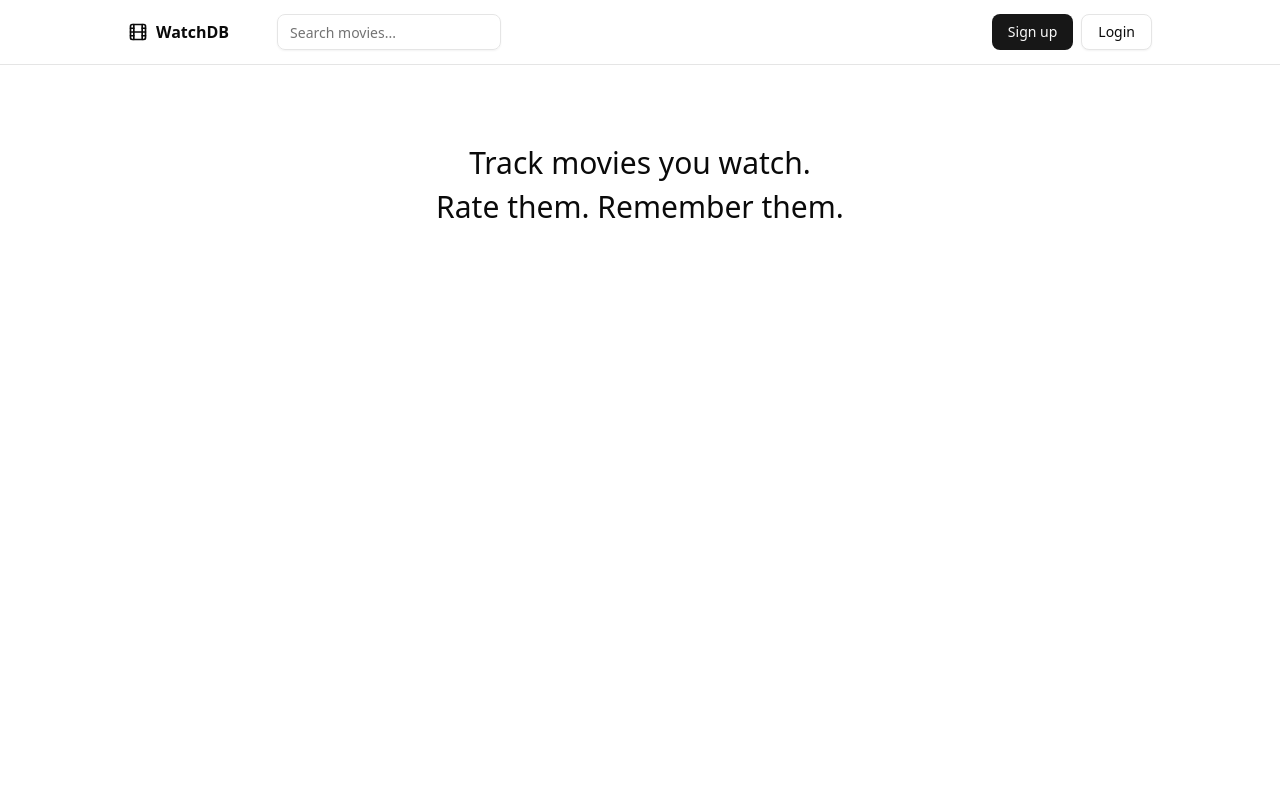
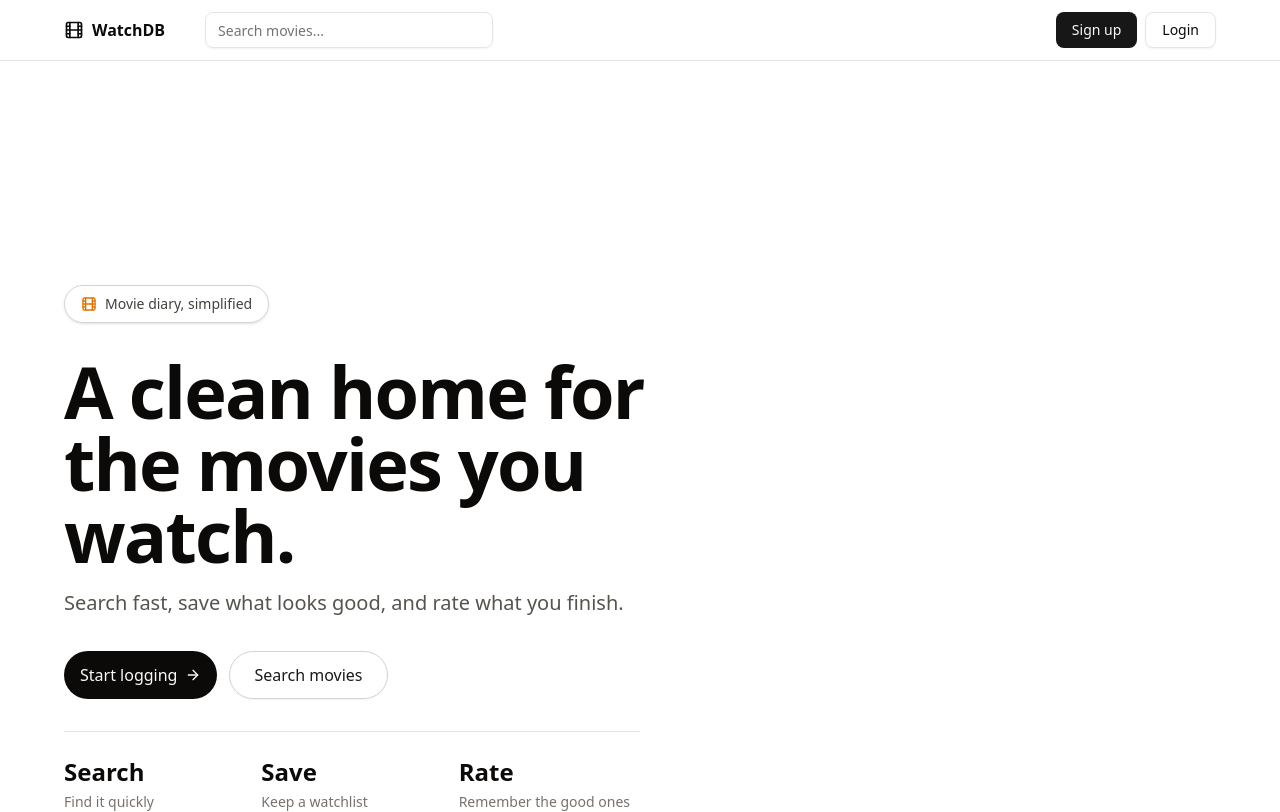
Before and after one commit to Schereshh/watch-db, a Next.js app: page / in a window 1280 px wide. Built offline with nearby package versions, Linux system fonts and the light colour scheme; no server answers.

Commit message:
feat: landing page redesign

```diff
--- a/app/(site)/layout.tsx
+++ b/app/(site)/layout.tsx
@@ -11,7 +11,10 @@ export default function SiteLayout({
   return (
     <div className="min-h-screen flex flex-col">
       <NavbarServer />
-      <main id="content" className="flex-1 container mx-auto px-32">
+      <main
+        id="content"
+        className="container mx-auto flex-1 px-4 sm:px-6 lg:px-10 xl:px-16"
+      >
         {children}
       </main>
     </div>
--- a/app/(site)/page.tsx
+++ b/app/(site)/page.tsx
@@ -1,8 +1,64 @@
+import Link from "next/link";
+import { ArrowRight, Film } from "lucide-react";
+
+import { Button } from "@/components/ui/button";
+
 export default function Home() {
   return (
-    <div className="flex flex-col items-center justify-center gap-2 py-20 text-center font-medium text-3xl">
-      <span>Track movies you watch.</span>
-      <span>Rate them. Remember them.</span>
+    <div className="pt-56">
+      <div className="max-w-2xl space-y-8">
+        <div className="inline-flex items-center gap-2 rounded-full border border-stone-300 bg-white/80 px-4 py-2 text-sm font-medium text-stone-700 shadow-sm backdrop-blur">
+          <Film className="h-4 w-4 text-amber-600" aria-hidden="true" />
+          Movie diary, simplified
+        </div>
+
+        <div className="space-y-4">
+          <h1 className="text-5xl font-semibold tracking-tight text-stone-950 lg:text-7xl">
+            A clean home for the movies you watch.
+          </h1>
+          <p className="max-w-xl text-lg leading-8 text-stone-600 lg:text-xl">
+            Search fast, save what looks good, and rate what you finish.
+          </p>
+        </div>
+
+        <div className="flex gap-3">
+          <Button
+            asChild
+            size="lg"
+            className="h-12 rounded-full bg-stone-950 px-6 text-base text-stone-50 hover:bg-stone-800"
+          >
+            <Link href="/sign-up">
+              Start logging
+              <ArrowRight className="h-4 w-4" aria-hidden="true" />
+            </Link>
+          </Button>
+          <Button
+            asChild
+            size="lg"
+            variant="outline"
+            className="h-12 rounded-full border-stone-300 bg-white/80 px-6 text-base text-stone-900 hover:bg-stone-100"
+          >
+            <Link href="/search">Search movies</Link>
+          </Button>
+        </div>
+
+        <div className="grid max-w-xl grid-cols-3 gap-4 border-t border-stone-200 pt-6">
+          <div>
+            <p className="text-2xl font-semibold text-stone-950">Search</p>
+            <p className="mt-1 text-sm text-stone-500">Find it quickly</p>
+          </div>
+          <div>
+            <p className="text-2xl font-semibold text-stone-950">Save</p>
+            <p className="mt-1 text-sm text-stone-500">Keep a watchlist</p>
+          </div>
+          <div>
+            <p className="text-2xl font-semibold text-stone-950">Rate</p>
+            <p className="mt-1 text-sm text-stone-500">
+              Remember the good ones
+            </p>
+          </div>
+        </div>
+      </div>
     </div>
   );
 }
--- a/components/navbar.tsx
+++ b/components/navbar.tsx
@@ -42,8 +42,8 @@ export function Navbar({ initialUserEmail }: NavbarProps) {
 
   return (
     <header className="sticky top-0 z-50 w-full border-b bg-background/80 backdrop-blur">
-      <div className="container mx-auto flex h-16 items-center justify-between px-32">
-        <div className="flex gap-12 w-full">
+      <div className="container mx-auto flex flex-col gap-3 px-4 py-3 sm:px-6 lg:flex-row lg:items-center lg:justify-between lg:px-10 xl:px-16">
+        <div className="flex w-full flex-col gap-3 sm:flex-row sm:items-center sm:gap-6 lg:max-w-3xl lg:gap-10">
           <Link href="/" className="flex items-center gap-2 font-semibold">
             <Film className="h-5 w-5" aria-hidden="true" />
             <span>WatchDB</span>
@@ -52,7 +52,7 @@ export function Navbar({ initialUserEmail }: NavbarProps) {
             placeholder="Search movies..."
             aria-label="Search movies"
             type="search"
-            className="w-56"
+            className="w-full sm:w-72"
             onKeyDown={(e) => {
               if (e.key === "Enter") {
                 const query = (e.currentTarget as HTMLInputElement).value;
@@ -65,7 +65,7 @@ export function Navbar({ initialUserEmail }: NavbarProps) {
             }}
           />
         </div>
-        <div className="flex items-center gap-2">
+        <div className="flex w-full items-center justify-end gap-2 lg:w-auto">
           {userEmail ? (
             <>
               <Link href="/profile">
```
